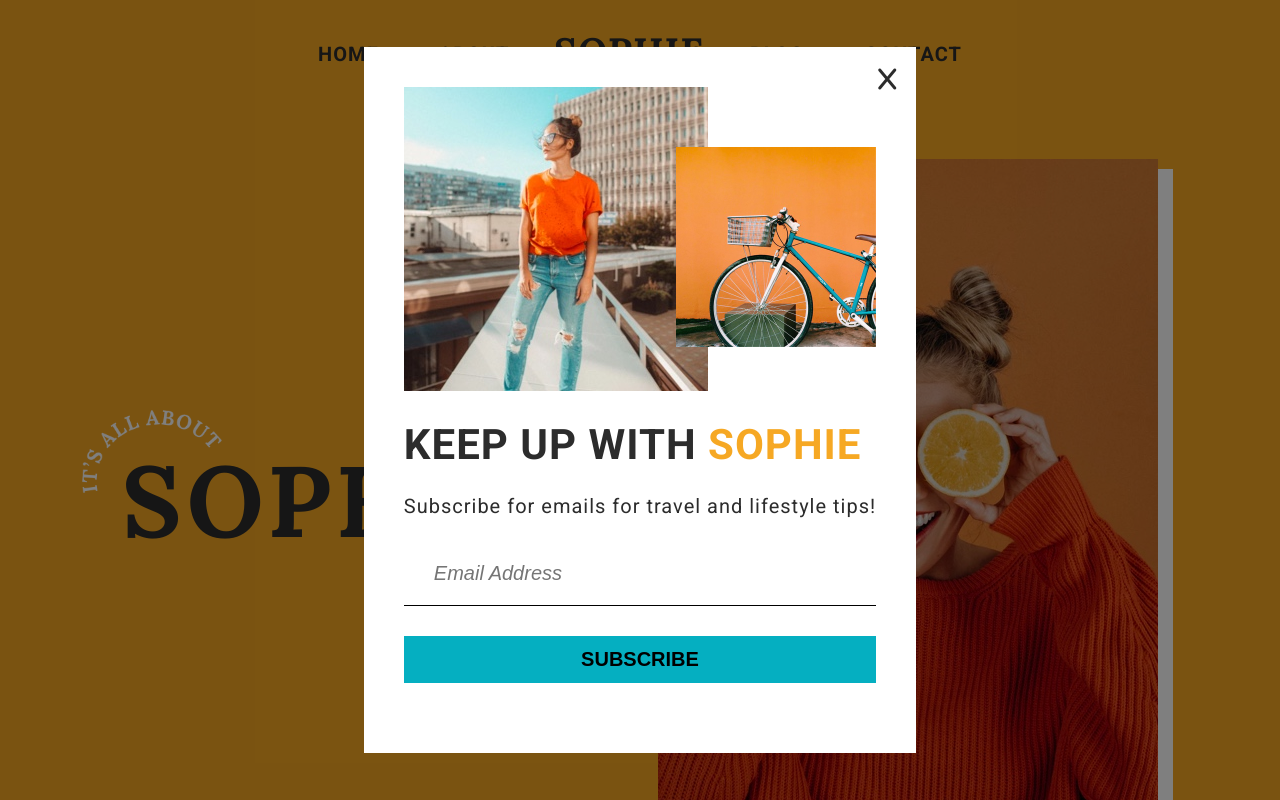
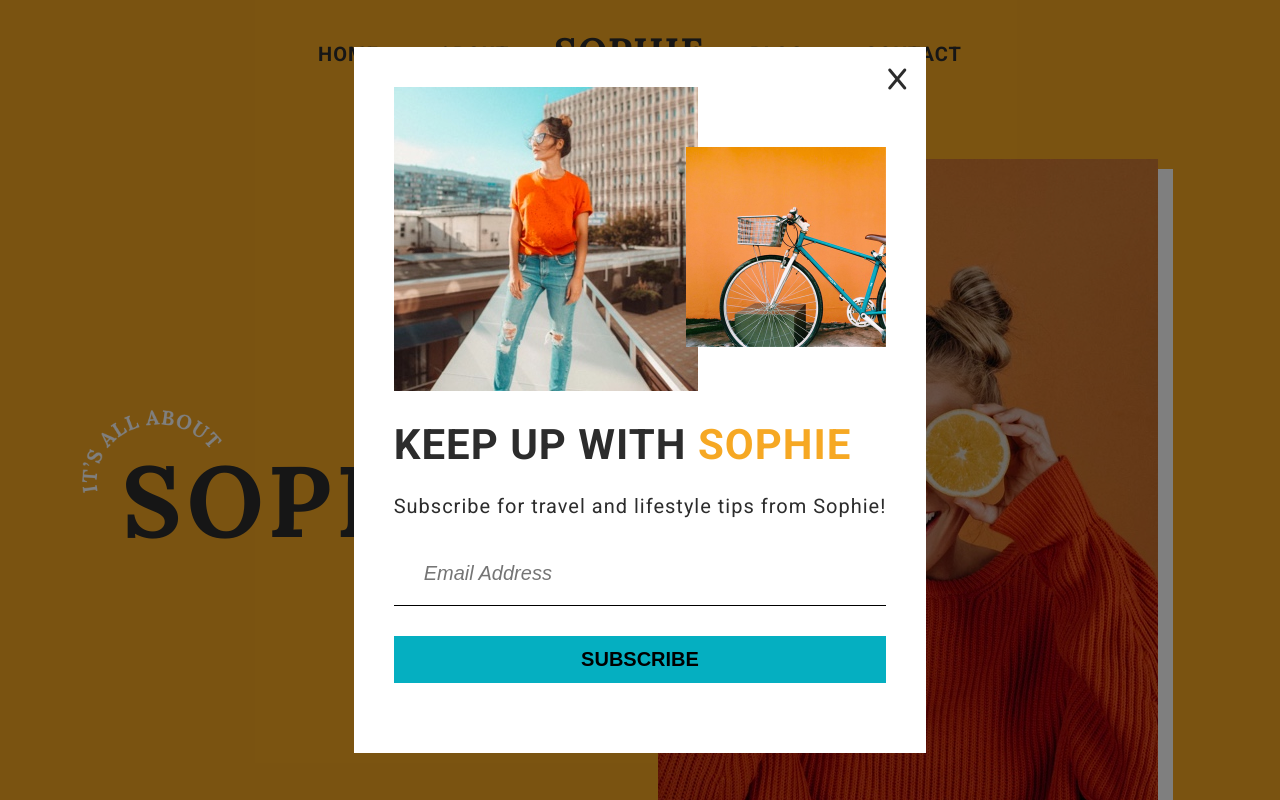
Before and after one commit to morganlloyd/Sophie, a plain HTML site: page index.html in a window 1280 px wide. Shown: the top 800 px of the page. Drawn offline with Linux system fonts and the light colour scheme.

```diff
--- a/index.html
+++ b/index.html
@@ -21,7 +21,7 @@
                 <img src="./assets/home-image-5.jpg">
                 <img src="./assets/home-image-6.jpg" class="bike">
                 <h3>Keep up with <span>Sophie</span></h3>
-                <p>Subscribe for emails for travel and lifestyle tips!</p>
+                <p>Subscribe for travel and lifestyle tips from Sophie!</p>
 
                 <form action="#">
                     <div class="emailInput">
```
